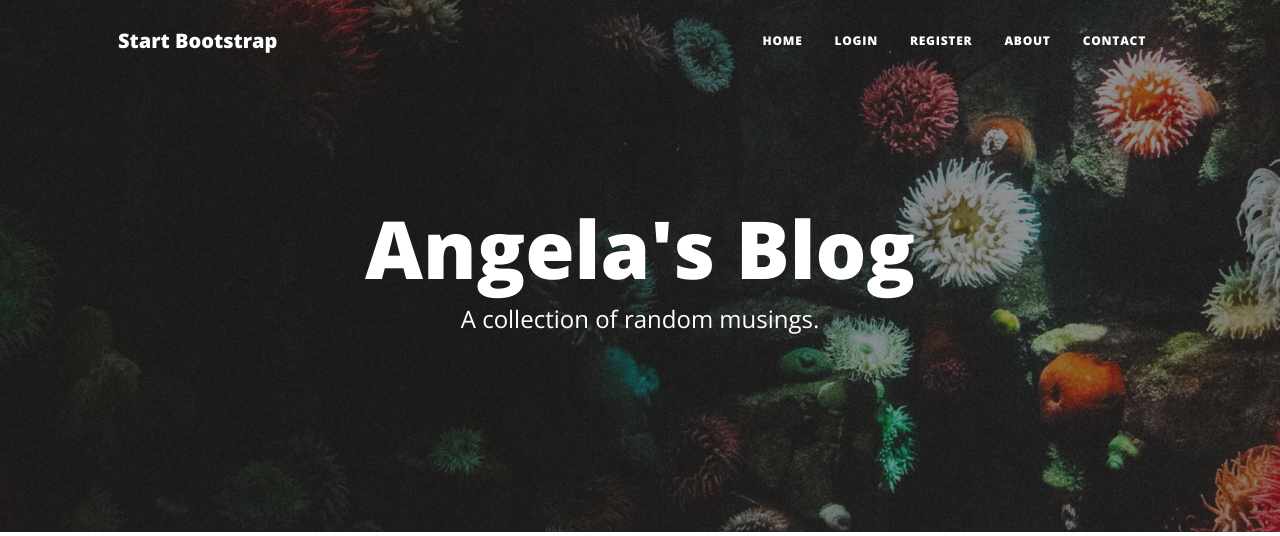
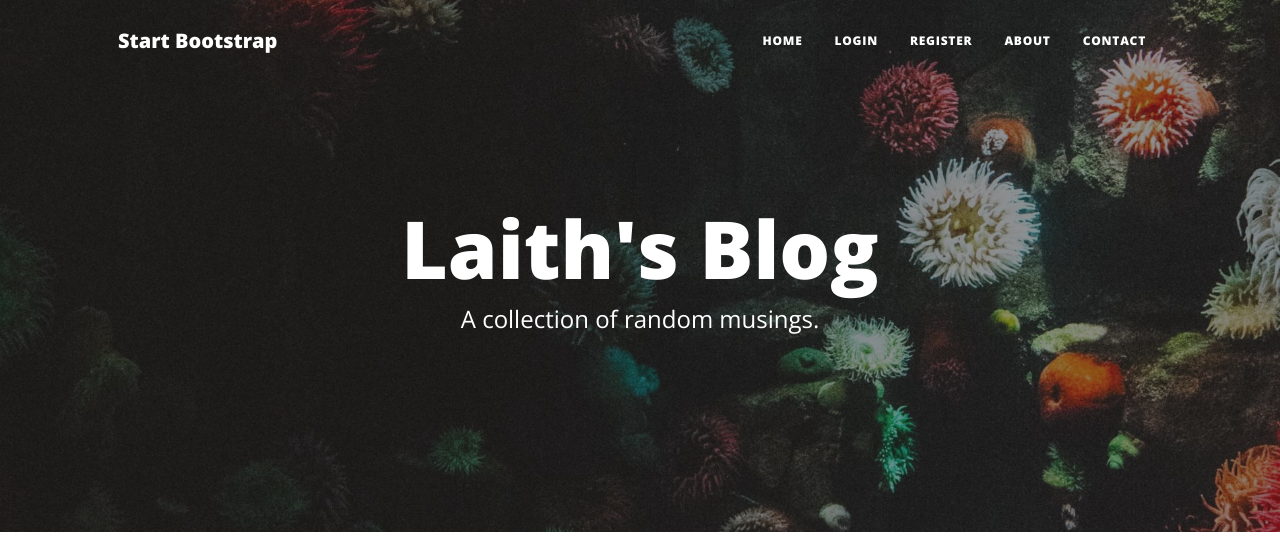
Before and after one commit to laithkh12/BlogCapstone, a Flask app: page / in a window 1280 px wide. Shown: the top 536 px of the page. Run offline with Flask 3, Linux system fonts and the light colour scheme; data comes from the database, SQL or seed files in the repository; some libraries are stand-ins or nearby versions.

Commit message:
Update index.html

```diff
--- a/Blog Capstone/templates/index.html
+++ b/Blog Capstone/templates/index.html
@@ -9,7 +9,7 @@
     <div class="row gx-4 gx-lg-5 justify-content-center">
       <div class="col-md-10 col-lg-8 col-xl-7">
         <div class="site-heading">
-          <h1>Angela's Blog</h1>
+          <h1>Laith's Blog</h1>
           <span class="subheading">A collection of random musings.</span>
         </div>
       </div>
```
